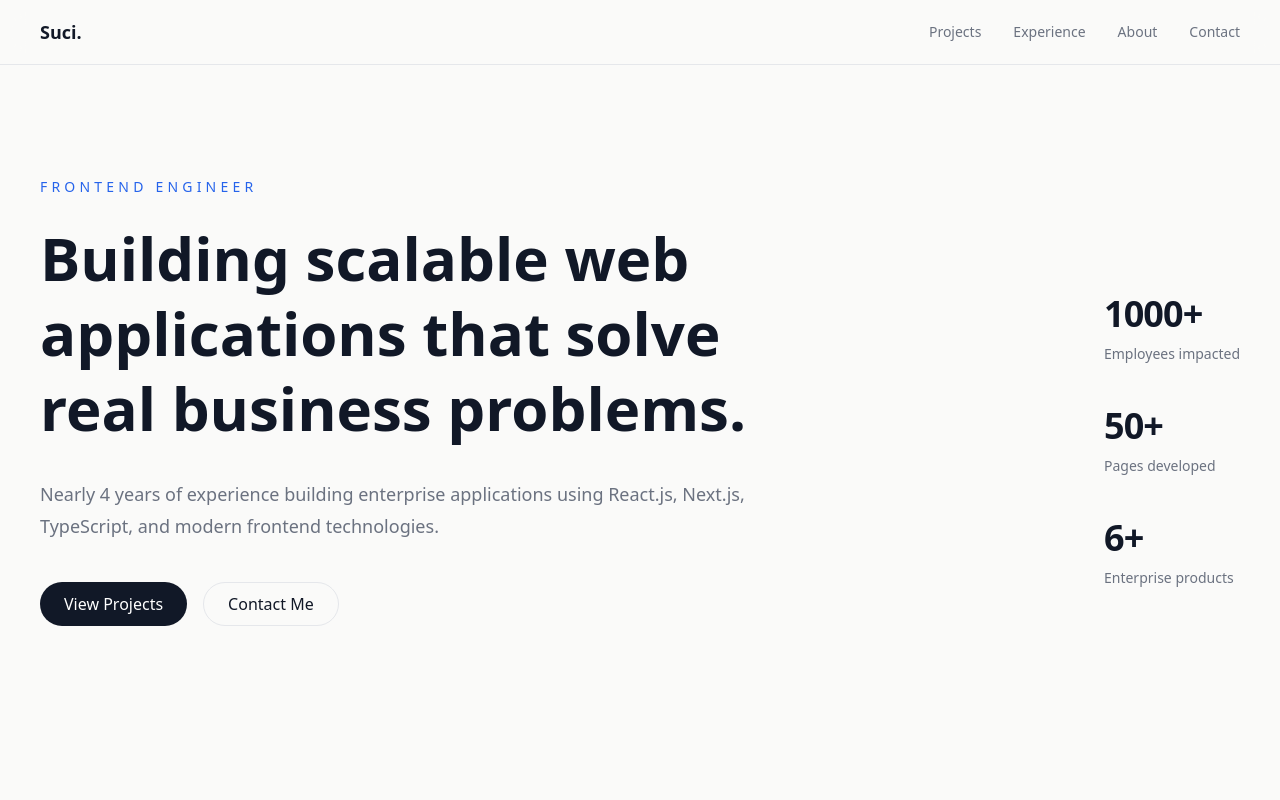
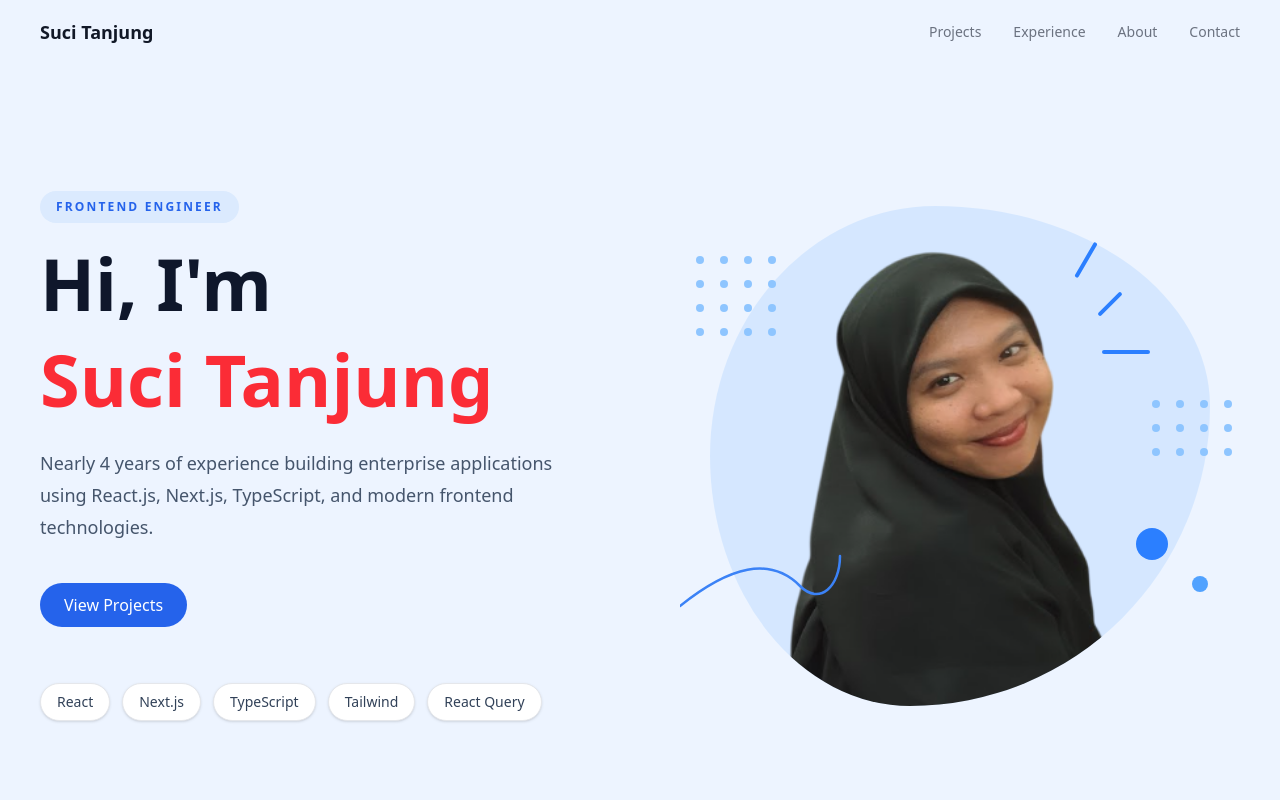
Before and after one commit to sucitanjung2798/portfolio, a Next.js app: page / in a window 1280 px wide. Shown: the top 800 px of the page. Built offline with nearby package versions, Linux system fonts and the light colour scheme.

Commit message:
feat:change ui hero

```diff
--- a/src/components/layout/navbar.tsx
+++ b/src/components/layout/navbar.tsx
@@ -4,10 +4,10 @@ import Container from "@/components/Container";
 
 export default function Navbar() {
   return (
-    <header className="sticky top-0 z-50 border-b border-border bg-background/80 backdrop-blur-md">
+    <header className="sticky top-0 z-50 bg-[#EDF4FF] backdrop-blur-md">
       <Container className="flex h-16 items-center justify-between">
         <Link href="/" className="text-lg font-bold">
-          Suci.
+          Suci Tanjung
         </Link>
 
         <nav className="hidden items-center gap-8 md:flex">
--- a/src/components/sections/Hero/Hero.tsx
+++ b/src/components/sections/Hero/Hero.tsx
@@ -1,48 +1,168 @@
+import Image from "next/image";
+
 import Container from "@/components/Container";
 import Section from "@/components/Section";
-import StatItem from "@/components/ui/StatItem";
 
 import { profile } from "@/data/profile";
-import Button from "../../ui/Button";
+import Button from "@/components/ui/Button";
+
+import ProfilePicture from "@/assets/profile-picture2.png";
 
 export default function Hero() {
   return (
-    <Section className="pt-28" id="hero">
+    <Section
+      id="hero"
+      className="relative overflow-hidden bg-[#EDF4FF] pt-28"
+    >
+      {/* Background Decoration */}
+      <div className="absolute inset-0 -z-10">
+        <div className="absolute -top-28 left-1/2 h-[420px] w-[420px] -translate-x-1/2 rounded-full bg-blue-200/20 blur-[120px]" />
+
+        <div className="absolute top-20 left-16 h-24 w-24 bg-[radial-gradient(#BFD3FF_2px,transparent_2px)] [background-size:16px_16px]" />
+
+        <div className="absolute bottom-16 right-20 h-24 w-24 bg-[radial-gradient(#BFD3FF_2px,transparent_2px)] [background-size:16px_16px]" />
+
+        <svg
+          className="absolute left-0 top-40 w-80 text-[#7DA8FF]"
+          viewBox="0 0 400 220"
+          fill="none"
+        >
+          <path
+            d="M0 120C80 170 130 20 230 80C310 130 350 20 400 70"
+            stroke="currentColor"
+            strokeWidth="3"
+            strokeLinecap="round"
+          />
+        </svg>
+
+        <svg
+          className="absolute bottom-8 right-0 w-72 text-[#7DA8FF]"
+          viewBox="0 0 300 200"
+          fill="none"
+        >
+          <path
+            d="M300 100C220 60 200 180 120 130C60 90 30 180 0 150"
+            stroke="currentColor"
+            strokeWidth="3"
+            strokeLinecap="round"
+          />
+        </svg>
+      </div>
+
       <Container>
-        <div className="flex flex-col md:flex-row items-center justify-between gap-2">
-          <div className="max-w-3xl">
-            <p className="text-sm font-medium uppercase tracking-[0.3em] text-primary">
+        <div className="grid items-center gap-20 lg:grid-cols-2">
+          {/* Left */}
+          <div>
+            <span className="inline-flex rounded-full bg-blue-100 px-4 py-2 text-xs font-semibold uppercase tracking-[0.18em] text-primary">
               {profile.role}
-            </p>
+            </span>
 
-            <h1 className="mt-6 text-5xl font-bold leading-tight md:text-6xl">
-              {profile.tagline}
+            <h1 className="mt-6 text-5xl font-bold text-slate-900 md:text-7xl">
+              Hi, I'm
+            </h1>
+            <h1 className="mt-6 text-5xl font-bold text-red-500 md:text-7xl">
+              Suci Tanjung
             </h1>
 
-            <p className="mt-8 text-lg leading-8 text-muted-foreground">
+            <p className="mt-8 max-w-xl text-lg leading-8 text-slate-600">
               {profile.description}
             </p>
 
             <div className="mt-10 flex flex-wrap gap-4">
-              <Button variant="default" className="bg-foreground text-primary-foreground hover:bg-primary/90">
+              <Button>
                 View Projects
               </Button>
 
-              <Button variant="outline" className="border-foreground text-foreground hover:bg-primary/10">
-                Contact Me
-              </Button>
+
+            </div>
+
+            {/* Tech Stack */}
+            <div className="mt-14 flex flex-wrap gap-3">
+              {[
+                "React",
+                "Next.js",
+                "TypeScript",
+                "Tailwind",
+                "React Query",
+              ].map((item) => (
+                <span
+                  key={item}
+                  className="rounded-full border border-slate-200 bg-white px-4 py-2 text-sm text-slate-700 shadow-sm"
+                >
+                  {item}
+                </span>
+              ))}
             </div>
           </div>
 
-          <div className="mt-20 grid grid-cols-2 gap-10 md:grid-cols-1">
-            {profile.stats.map((stat) => (
-              <StatItem
-                key={stat.label}
-                value={stat.value}
-                label={stat.label}
-              />
-            ))}
-          </div>
+
+          {/* Right */}
+          <section className="relative flex items-center justify-center">
+            <div className="relative aspect-square w-full max-w-[620px]">
+
+              {/* Blob + Image */}
+              <div className="absolute left-1/2 top-1/2 z-10 flex h-[500px] w-[500px] -translate-x-1/2 -translate-y-1/2 items-end justify-center overflow-hidden rounded-[45%_55%_60%_40%/50%_40%_60%_50%] bg-blue-200/50">
+
+                <Image
+                  src={ProfilePicture}
+                  alt="Profile"
+                  priority
+                  className="h-[480px] w-auto object-contain"
+                />
+
+              </div>
+
+              {/* Left Dots */}
+              <div className="absolute left-4 top-20 z-30 grid grid-cols-4 gap-4">
+                {Array.from({ length: 16 }).map((_, i) => (
+                  <span
+                    key={i}
+                    className="h-2 w-2 rounded-full bg-blue-300"
+                  />
+                ))}
+              </div>
+
+              {/* Right Dots */}
+              <div className="absolute right-2 top-56 z-30 grid grid-cols-4 gap-4">
+                {Array.from({ length: 12 }).map((_, i) => (
+                  <span
+                    key={i}
+                    className="h-2 w-2 rounded-full bg-blue-300"
+                  />
+                ))}
+              </div>
+
+              {/* Decorative Line */}
+              <div className="absolute right-28 top-16 z-30">
+                <span className="mb-2 block h-10 w-1 rotate-30 rounded-full bg-blue-500" />
+                <span className="mb-2 ml-6 block h-8 w-1 rotate-45 rounded-full bg-blue-500" />
+                <span className="ml-10 block h-12 w-1 rotate-90 rounded-full bg-blue-500" />
+              </div>
+
+              {/* Curve */}
+              <svg
+                className="absolute bottom-30 left-0 z-30"
+                width="180"
+                height="180"
+                viewBox="0 0 180 180"
+                fill="none"
+              >
+                <path
+                  d="M0 170C50 130 90 120 120 150C140 170 160 150 160 120"
+                  stroke="#3B82F6"
+                  strokeWidth="2.5"
+                  strokeLinecap="round"
+                />
+              </svg>
+
+              {/* Right Circle */}
+              <div className="absolute bottom-36 right-8 z-30">
+                <div className="mb-4 h-8 w-8 rounded-full bg-blue-500" />
+                <div className="ml-14 h-4 w-4 rounded-full bg-blue-400" />
+              </div>
+
+            </div>
+          </section>
         </div>
       </Container>
     </Section>
```
Also changed, not shown: src/assets/profile-picture2.png (added), 1 other file (tests, documents, lock files or other folders).
